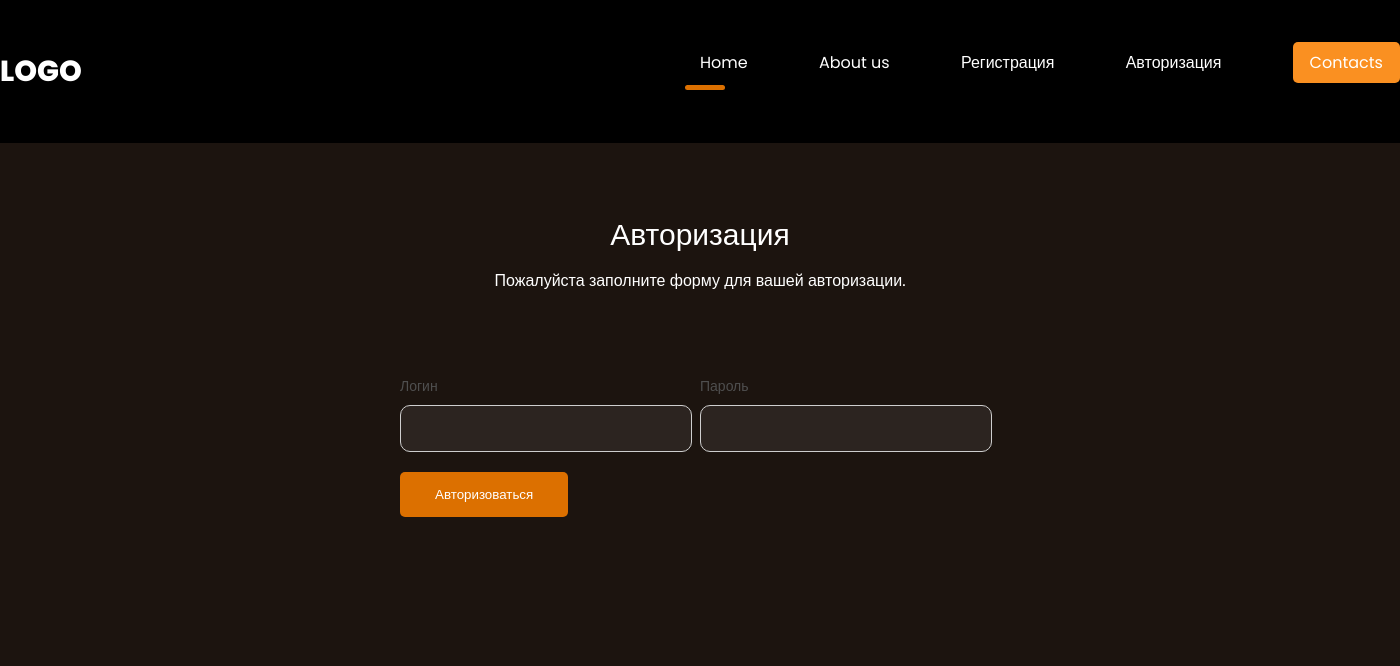
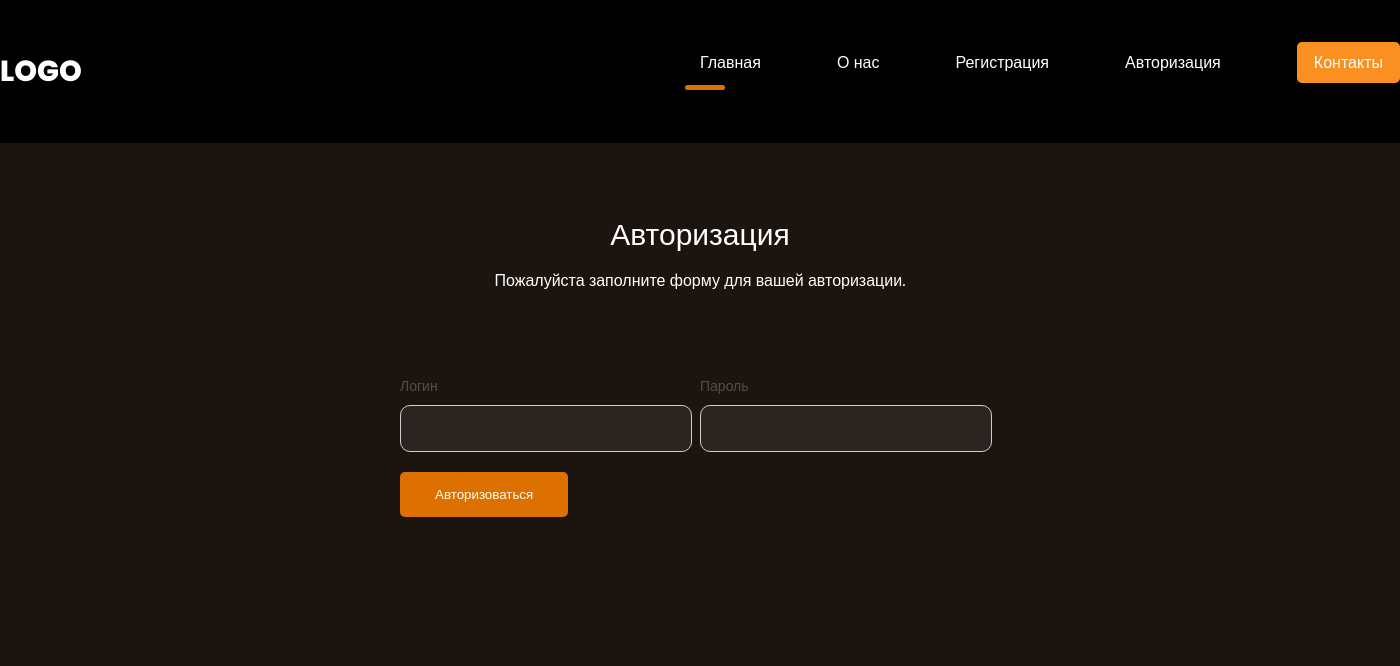
Before and after one commit to 12Danil1221/www, a PHP site: page /auth.php in a window 1400 px wide. Shown: the top 666 px of the page. Run offline with PHP 8.4, Linux system fonts and the light colour scheme.

Commit message:
Refactor: Update header navigation to Russian

```diff
--- a/include/header.php
+++ b/include/header.php
@@ -2,8 +2,8 @@
     <span class="logo">logo</span>
     <nav>
         <ul>
-            <li class="active"><a href="./index.php">Home</a></li>
-            <li><a href="./about.php">About us</a></li>
+            <li class="active"><a href="./index.php">Главная</a></li>
+            <li><a href="./about.php">О нас</a></li>
 
             <?php
             if(isset($_COOKIE['login']))
@@ -18,7 +18,7 @@
             ?>
 
 
-            <li class="btn"><a href="./contacts.php">Contacts</a></li>
+            <li class="btn"><a href="./contacts.php">Контакты</a></li>
         </ul>
     </nav>
 </header>
```
